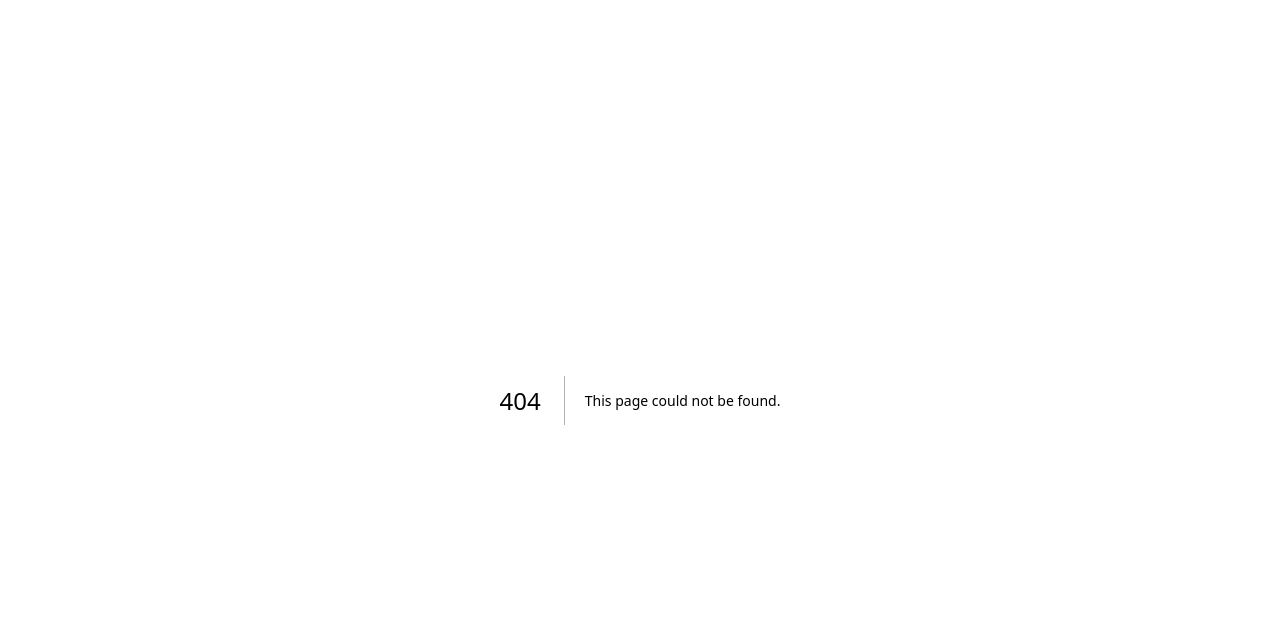
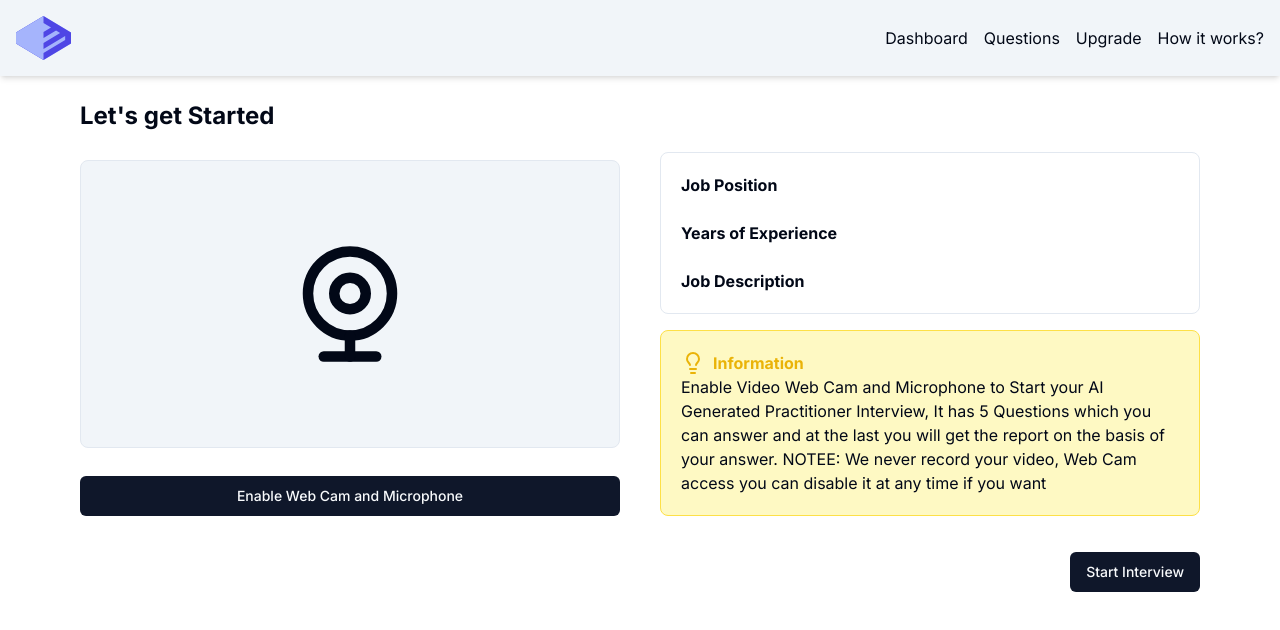
Before and after one commit to piyushyadav0191/Practitioner, a Next.js app: page /dashboard/interview/1 in a window 1280 px wide. Before the commit this address had no page. Shown: the top 630 px of the page. Built offline with nearby package versions, Linux system fonts and the light colour scheme; no server answers; the database is empty.

Commit message:
chore: Update AddNewInterview component to include user information in the database insertion

```diff
--- /dev/null
+++ b/app/dashboard/interview/[interviewId]/page.tsx
@@ -0,0 +1,74 @@
+"use client"
+
+import { Button } from '@/components/ui/button'
+import { db } from '@/lib/db'
+import { PractitionerInterview } from '@/lib/schema'
+import { ParticularInterviewDataResponse } from '@/types/main'
+import { eq } from 'drizzle-orm'
+import { Lightbulb, WebcamIcon } from 'lucide-react'
+import React, { useEffect } from 'react'
+import Webcam from "react-webcam";
+
+
+type InterviewPageProps = {
+    params: {
+        interviewId: string
+    }
+}
+const InterviewPage =  ({params}: InterviewPageProps) => {
+
+
+  const [interviewData, setInterviewData] = React.useState<ParticularInterviewDataResponse>()
+  const [webCamEnabled, setWebCamEnabled] = React.useState<boolean>(false)
+
+  useEffect(() => {
+    GetInterviewDetails()
+  }, [])
+
+    const GetInterviewDetails = async () => {
+      const result = await db.select().from(PractitionerInterview).where(eq(PractitionerInterview.practionerInterviewId, params.interviewId))
+        setInterviewData(result[0])
+      console.log(result)
+    }
+
+  return (
+    <div className='my-6 '>
+       <h2 className='font-bold text-2xl'>Let's get Started</h2>
+    <div className='grid grid-cols-1 md:grid-cols-2 gap-10'>
+    <div>
+
+
+    {webCamEnabled ? <Webcam onUserMedia={() => setWebCamEnabled(true)} onUserMediaError={() => setWebCamEnabled(false)} style={{
+      height: 300,
+      width: 300
+    }}  /> : (
+      <>
+      <WebcamIcon className='h-72 w-full my-7  p-20 bg-secondary rounded-lg border' />
+      <Button className='w-full' onClick={() => setWebCamEnabled(true)}>Enable Web Cam and Microphone</Button>
+      </>
+    )}
+      </div>
+    <div className='flex flex-col my-5 gap-4'>
+      <div className='flex flex-col p-5 rounded-lg border gap-6'>
+
+      <h2> <strong>Job Position</strong> {interviewData?.jobPosition} </h2>
+      <h2> <strong>Years of Experience</strong> {interviewData?.jobExperienced} </h2>
+      <h2> <strong>Job Description</strong> {interviewData?.jobDesc} </h2>
+      </div>
+      <div className='p-5 border rounded-lg border-yellow-300 bg-yellow-100'>
+     <h2 className='flex gap-2 items-center text-yellow-500'>   <Lightbulb /> <strong>Information</strong>
+      </h2>
+     <h2>Enable Video Web Cam and Microphone to Start your AI Generated Practitioner Interview, It has 5 Questions which you can answer and at the last you will get the report on the basis of your answer. NOTEE: We never record your video, Web Cam access you can disable it at any time if you want</h2>
+      </div>
+    </div>
+    </div>
+
+    <div className='flex justify-end items-end my-4'>
+    <Button>Start Interview</Button>
+    </div>
+
+    </div>
+  )
+}
+
+export default InterviewPage
--- /dev/null
+++ b/components/ui/alert.tsx
@@ -0,0 +1,59 @@
+import * as React from "react"
+import { cva, type VariantProps } from "class-variance-authority"
+
+import { cn } from "@/lib/utils"
+
+const alertVariants = cva(
+  "relative w-full rounded-lg border p-4 [&>svg~*]:pl-7 [&>svg+div]:translate-y-[-3px] [&>svg]:absolute [&>svg]:left-4 [&>svg]:top-4 [&>svg]:text-foreground",
+  {
+    variants: {
+      variant: {
+        default: "bg-background text-foreground",
+        destructive:
+          "border-destructive/50 text-destructive dark:border-destructive [&>svg]:text-destructive",
+      },
+    },
+    defaultVariants: {
+      variant: "default",
+    },
+  }
+)
+
+const Alert = React.forwardRef<
+  HTMLDivElement,
+  React.HTMLAttributes<HTMLDivElement> & VariantProps<typeof alertVariants>
+>(({ className, variant, ...props }, ref) => (
+  <div
+    ref={ref}
+    role="alert"
+    className={cn(alertVariants({ variant }), className)}
+    {...props}
+  />
+))
+Alert.displayName = "Alert"
+
+const AlertTitle = React.forwardRef<
+  HTMLParagraphElement,
+  React.HTMLAttributes<HTMLHeadingElement>
+>(({ className, ...props }, ref) => (
+  <h5
+    ref={ref}
+    className={cn("mb-1 font-medium leading-none tracking-tight", className)}
+    {...props}
+  />
+))
+AlertTitle.displayName = "AlertTitle"
+
+const AlertDescription = React.forwardRef<
+  HTMLParagraphElement,
+  React.HTMLAttributes<HTMLParagraphElement>
+>(({ className, ...props }, ref) => (
+  <div
+    ref={ref}
+    className={cn("text-sm [&_p]:leading-relaxed", className)}
+    {...props}
+  />
+))
+AlertDescription.displayName = "AlertDescription"
+
+export { Alert, AlertTitle, AlertDescription }
--- a/drizzle.config.ts
+++ b/drizzle.config.ts
@@ -8,6 +8,6 @@ export default defineConfig({
   out: "./migrations",
   dialect: "postgresql",
   dbCredentials: {
-    url: process.env.DATABASE_URL!,
+    url: process.env.NEXT_PUBLIC_DATABASE_URL!,
   },
 });
--- a/lib/db.ts
+++ b/lib/db.ts
@@ -5,5 +5,5 @@ import * as schema from "./schema"
 
 config({ path: ".env.local" });
 
-const sql = neon(process.env.DATABASE_URL!);
+const sql = neon(process.env.NEXT_PUBLIC_DATABASE_URL!);
 export const db = drizzle(sql, {schema});
--- a/package.json
+++ b/package.json
@@ -21,16 +21,20 @@
     "dotenv": "^16.4.5",
     "drizzle-orm": "^0.31.2",
     "lucide-react": "^0.395.0",
+    "moment": "^2.30.1",
     "next": "14.2.4",
     "react": "^18",
     "react-dom": "^18",
+    "react-webcam": "^7.2.0",
     "tailwind-merge": "^2.3.0",
-    "tailwindcss-animate": "^1.0.7"
+    "tailwindcss-animate": "^1.0.7",
+    "uuid": "^10.0.0"
   },
   "devDependencies": {
     "@types/node": "^20",
     "@types/react": "^18",
     "@types/react-dom": "^18",
+    "@types/uuid": "^10.0.0",
     "drizzle-kit": "^0.22.7",
     "postcss": "^8",
     "tailwindcss": "^3.4.1",
```
Also changed, not shown: app/dashboard/_components/AddNewInterview.tsx (+37 -3 lines), types/main.d.ts (+12 -0 lines), 1 other file (tests, documents, lock files or other folders).
